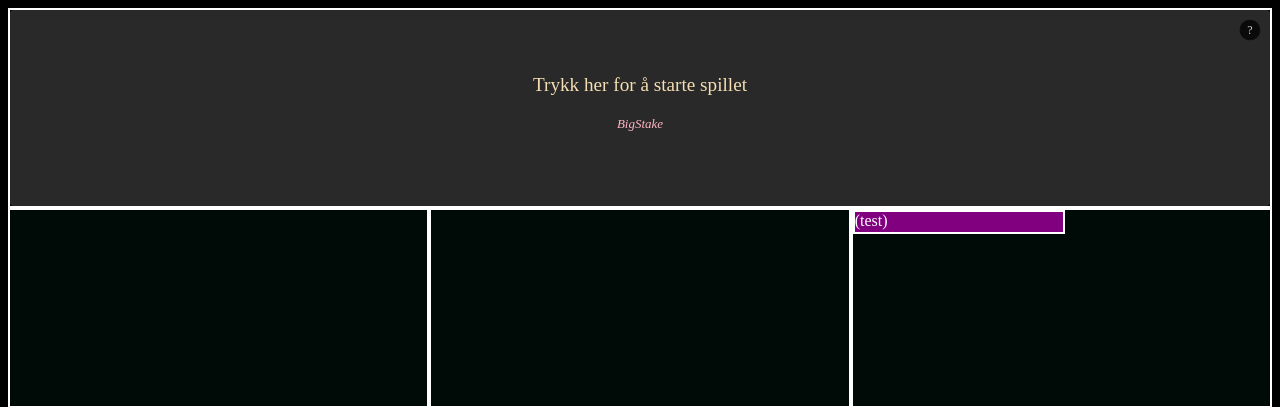
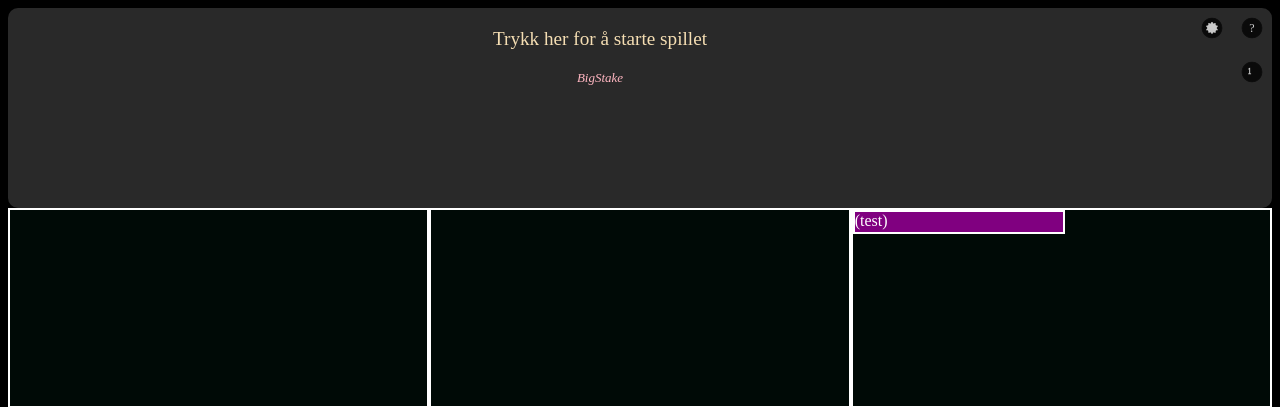
Before and after one commit to mofse/RPGSpill, a PHP site: page /rpg.php in a window 1280 px wide. Shown: the top 407 px of the page. Run offline with PHP 8.4, Linux system fonts and the light colour scheme.

Commit message:
Major fixes
Main storyline expanded
Foundations for shop
SVG files
Other changes

```diff
--- a/config.php
+++ b/config.php
@@ -2,5 +2,4 @@
 //Opprette kobling
 	$kobling = new mysqli('localhost', 'root', '', 'rpgdb2')
 	or die('Error connecting to mySQL server');
-
 ?>
--- a/registrering.php
+++ b/registrering.php
@@ -13,7 +13,7 @@
         <h4>Registrer en bruker</h4>
         <form method="post">
             <input type="text" placeholder="Brukernavn" class="inloggingInput" name="brukernavn"><br>
-            <input type="text" placeholder="Passord" class="inloggingInput" name="passord"><br>
+            <input type="password" placeholder="Passord" class="inloggingInput" name="passord"><br>
             <input type="submit" class="inloggingInput" value="Registrer" name="submit"><br>
         </form>
         <a href="index.php">Klikk her for å logge deg in123.</a>
--- a/rpg.php
+++ b/rpg.php
@@ -12,15 +12,31 @@
     <div id="UIs">
 
         <div class="UI" id="UI1">
-            <div class="UI_box" id="displayWindow" onclick="screenClicked()">
-            <div class="FAQimgDiv">
-                <a href="faq.html">
-                    <img class="FAQimg" src="Bilder & SVG filer\FAQ.svg" height="40">
-                </a>
-            </div>
+            <div id="displayWindow" class="UI_box" onclick="screenClicked()">
+
                 <div id="textbox" onclick="screenClicked()">Trykk her for å starte spillet </div>
                 <div id="desctext">BigStake</div>
             </div>
+
+            <div class="FAQimgDiv">
+
+                <div class="FAQimg">
+                    <img src="Bilder & SVG filer\Settings.svg" alt="Åpne instillinger" height="40">
+                </div>
+
+                <div class="FAQconthidden">
+
+                    <a href="faq.html">
+                        <img class="FAQimg" src="Bilder & SVG filer\FAQ.svg" alt="FAQ link knapp" height="40">
+                    </a>
+                    <div class="FAQimg">
+                        <img src="Bilder & SVG filer\Save.svg" alt="Lagre Spill knapp" height="40">
+                    </div>
+
+                </div>
+
+            </div>
+
         </div>
 
 
--- a/script.js
+++ b/script.js
@@ -45,9 +45,12 @@ var stagePart = 1;
 var level = 1;
 var optatt = 0;
 var stageClear = 1;
+var iButtikken = 0;
 /*KUNN LEGG TIL ELLER TREKK FRA "opptatt" eller "stageClear", IKKE REDEFINER VARIABLEREN!*/
 
 
+/*Spiller Status*/
+var spillerPenger = 0;
 
 /*---------------Stage funskjoner---------------*/
 /*Viktige funskjoner som brukes over flere baner ligger her*/
@@ -134,9 +137,15 @@ function screenClicked() {
 }
 
 function playStage() {
+    //Denne funksjonen bestemmer (for det meste) kun hvilken bane som skal spilles, eller om en kamp tar sted.
+
     if (battleActive == 1) {
         battleTurn();
     }
+    else if (iButtikken = 1) {
+        if ()
+    }
+
     else if (tutorialComplete == 0) {
         if (tutorialPart == 1) {
             tutorialRequest();
@@ -159,8 +168,10 @@ function playStage() {
             stage2();
             stagePart += +1;
             console.log("stagePart = " + stagePart)
-        } else if (stagePart == 3){
+        } else if (stagePart == 3) {
             stage3();
+            stagePart += +1;
+        } else if (stagePart == 4) {
             stagePart += +1;
         }
 
@@ -320,6 +331,13 @@ function doTutorial5() {
     startBattle(2, EnemyTest, EnemyTest);
 }
 
+/*buttikken*/
+function startButikken1() {
+    document.getElementById("textbox").innerHTML = "";
+    document.getElementById("typebox").style.border = "1px solid white";
+    lesTekst(startbutikkentxt1);
+}
+
 /*Stage 1*/
 function stage1() {
     document.getElementById("textbox").innerHTML = "";
@@ -336,3 +354,8 @@ function stage3(){
     document.getElementById("hpBox").style.display = "flex";
     lesTekst(level1txt3);
 }
+
+function stage4(){
+    document.getElementById("textbox").innerHTML = "";
+    document.getElementById("typebox").innerHTML += '<div class="choiceDiv" onclick="doTutorial0(1)">Gjør Tutorial</div><div class="choiceDiv" onclick="doTutorial0(2)">Hopp over Tutorial</div>';
+}
--- a/stylesheet.css
+++ b/stylesheet.css
@@ -33,6 +33,9 @@ html{
     min-height: 200px;
     background-color: rgb(0, 10, 6);
 }
+#displayWindow{
+    border: none;
+}
 .UI_box{
     border: 2px double white;
     height: auto;
@@ -49,7 +52,12 @@ html{
     display: flex;
     justify-content: right;
 }
+.FAQconthidden{
+    display: flex;
+    flex-direction: column;
+}
 .FAQimg{
+    width: 40px;
     opacity: 75%;
 }
 .FAQimg:hover{
--- a/text.js
+++ b/text.js
@@ -20,8 +20,16 @@ var kampStarttxt = "[Kampen begynner]";
 var kampSlutttxt = "Du vant";
 var dødtxt = "Game Over";
 
+/*startButikken*/
+
+var startbutikkentxt1 = "I ett smug på veikanten kommer du forbi noe som ser ut som en bod. Du går frem til disken."
+var startbutikkentxt2 = '"Hei på deg! Kan jeg vekke din interesse med noen varer?"'
 
 /*TXT Level 1*/
 var level1txt1 = "Det er stille... Vinden rusler over blomster enger, og solen lyser ned på deg blant hvite skyer. Du reiser deg sakte.";
 var level1txt2 = "Ett eventyr venter deg!";
 var level1txt3 = "Fortsettelse følger";
+
+
+
+var level1txt4 = "Vill du gå til butikken?";
--- a/våpen.js
+++ b/våpen.js
@@ -5,11 +5,22 @@ var basicSword = {
     desc: "Ett simpelt, godt slitt jern sværd. God får å bekjempe store grønnsaker og frukt."
 }
 var synthetic = {
+    navn: "synthetic",
     aktiv: 0,
     dmg: 1000000,
     spec: "enzyme 420",
-    desc: "plantebasert, recepie funnet av big bug lady, laget i basic crafting table ",
+    desc: "jokeitem, plantebasert, recepie funnet av big bug lady, laget i basic crafting table "
 }
+var Bronseskytterbue   = {
+    navn: "Bronseskytterbue",
+    aktiv: 0,
+    dmg: 12,
+    desc: "En nøyaktig bue laget av bronse, perfekt for presis skyting på lang avstand."
+}
+
+
+
+
 var items = [basicSword];
 
 
```
Also changed, not shown: index.php (+2 -5 lines), Bilder & SVG filer/Save.svg (added), Bilder & SVG filer/Settings.svg (added).
